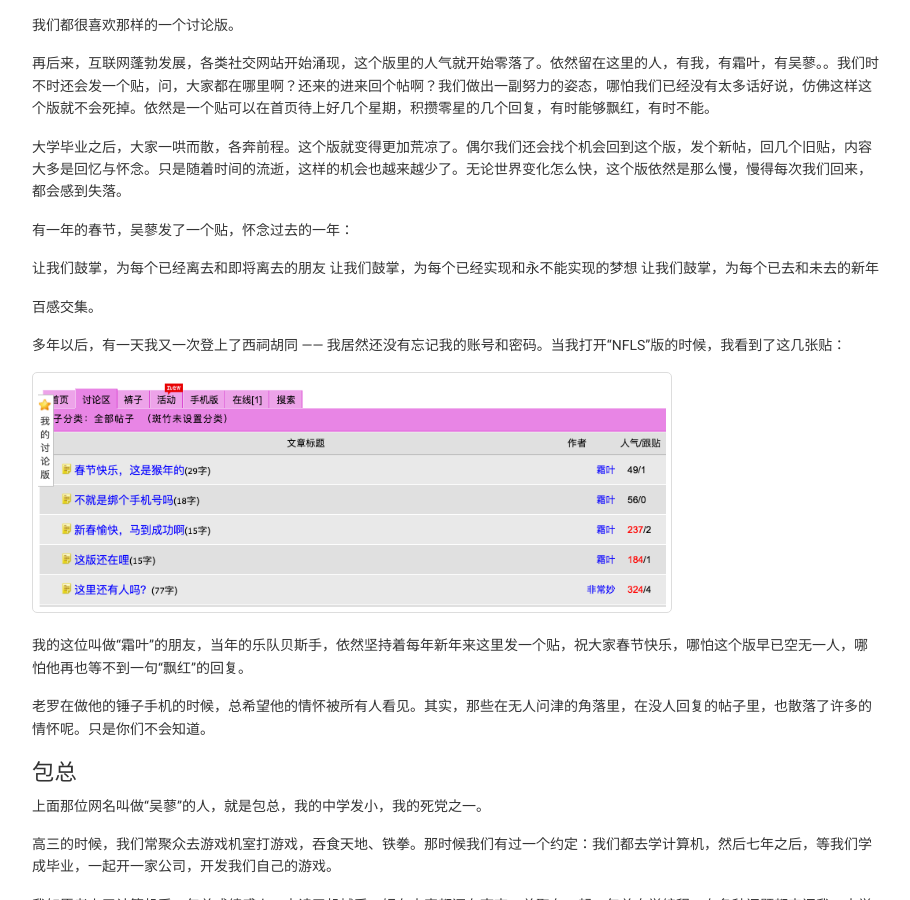
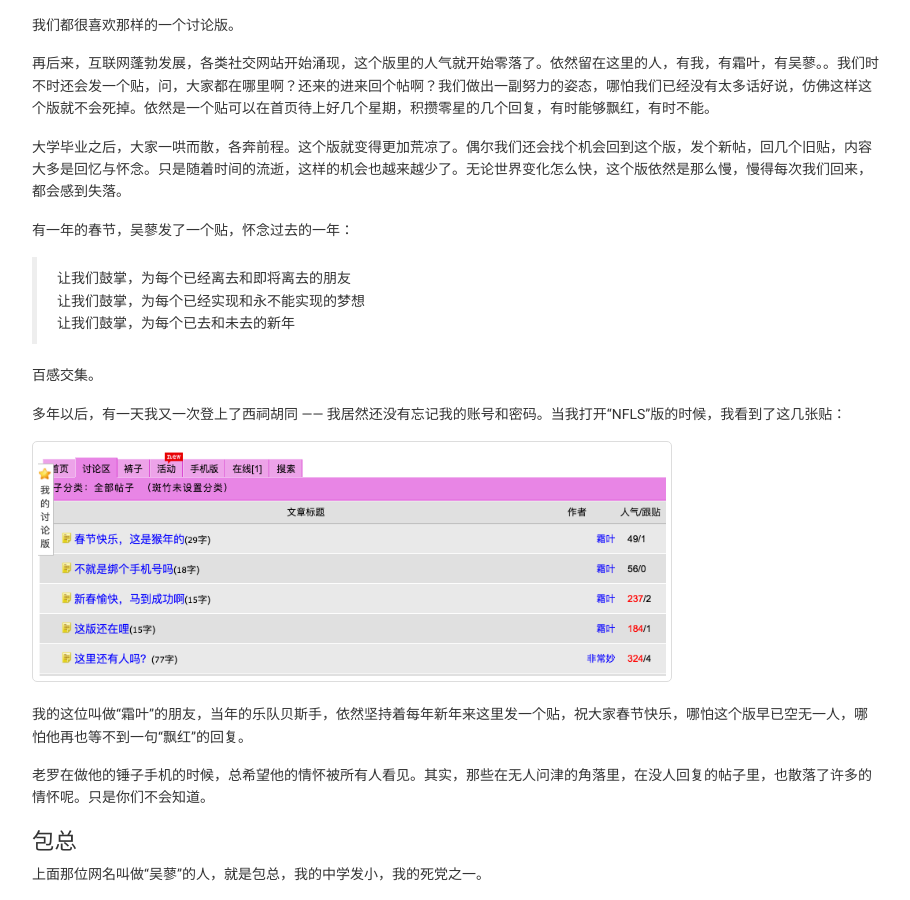
Before and after one commit to zhengzhong/zhengzhong.github.io, a Jekyll site: the page built from _posts/2017-02-18-qinghuai.md, in a window 1280 px wide and 900 px high, scrolled down 815 px. Shown: the whole window, without its empty margins (38-948 px from the left). Built offline with Jekyll 4.4.1, drawn with Linux system fonts in a browser that asks for light colours; nearby versions of some CDN libraries.

Commit message:
Added more line breaks.

```diff
--- a/_posts/2017-02-18-qinghuai.md
+++ b/_posts/2017-02-18-qinghuai.md
@@ -31,9 +31,9 @@ categories: ['thoughts']
 
 有一年的春节，吴蓼发了一个贴，怀念过去的一年：
 
-让我们鼓掌，为每个已经离去和即将离去的朋友
-让我们鼓掌，为每个已经实现和永不能实现的梦想
-让我们鼓掌，为每个已去和未去的新年
+> 让我们鼓掌，为每个已经离去和即将离去的朋友 <br/>
+> 让我们鼓掌，为每个已经实现和永不能实现的梦想 <br/>
+> 让我们鼓掌，为每个已去和未去的新年 <br/>
 
 百感交集。
 
```
